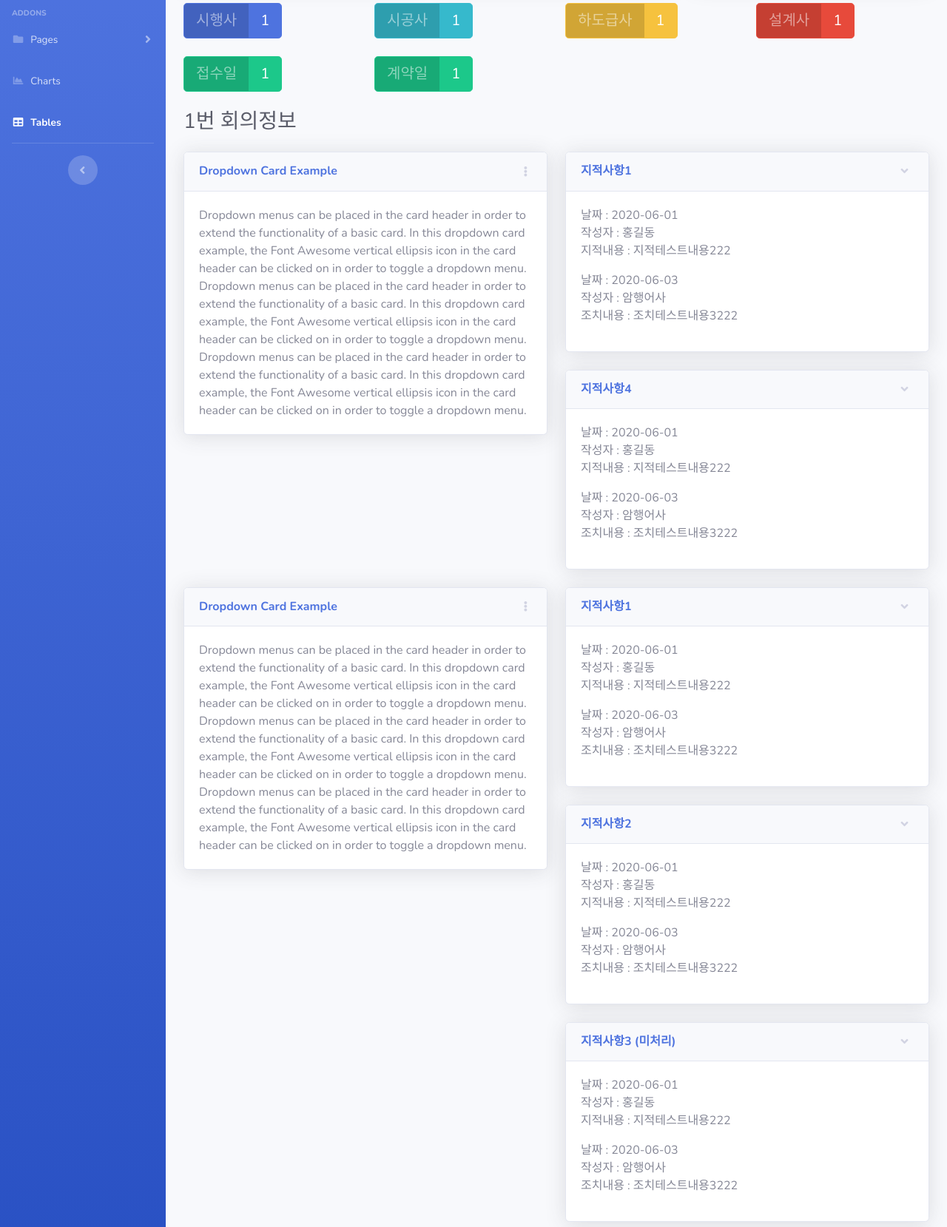
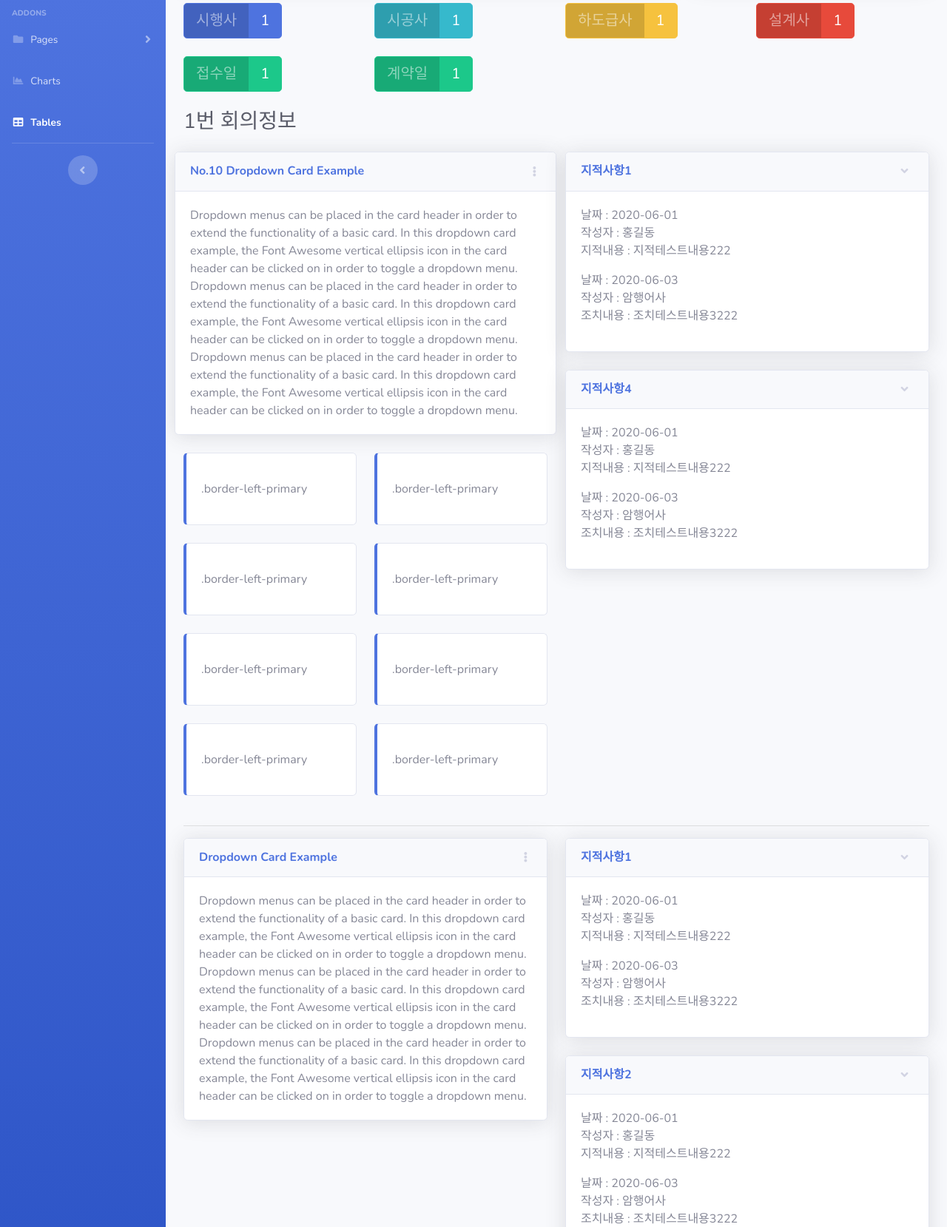
Before and after one commit to Trimage/pjt_manage_web, a Django app: page /tables/1/ in a window 1280 px wide. Shown: the part 279-1938 px from the top of the page at 74% size. Run offline with Django 3.2, Linux system fonts and the light colour scheme; data comes from the database, SQL or seed files in the repository; some libraries are stand-ins or nearby versions.

Commit message:
question_detail.html Grid작업 완료

```diff
--- a/templates/pybo/question_detail.html
+++ b/templates/pybo/question_detail.html
@@ -480,11 +480,13 @@
 
             <div class="col-lg-6">
 
+              <div class="row">
+
               <!-- Dropdown Card Example -->
               <div class="card shadow mb-4">
                 <!-- Card Header - Dropdown -->
                 <div class="card-header py-3 d-flex flex-row align-items-center justify-content-between">
-                  <h6 class="m-0 font-weight-bold text-primary">Dropdown Card Example</h6>
+                  <h6 class="m-0 font-weight-bold text-primary">No.10 Dropdown Card Example</h6>
                   <div class="dropdown no-arrow">
                     <a class="dropdown-toggle" href="#" role="button" id="dropdownMenuLink" data-toggle="dropdown" aria-haspopup="true" aria-expanded="false">
                       <i class="fas fa-ellipsis-v fa-sm fa-fw text-gray-400"></i>
@@ -504,6 +506,57 @@
                   Dropdown menus can be placed in the card header in order to extend the functionality of a basic card. In this dropdown card example, the Font Awesome vertical ellipsis icon in the card header can be clicked on in order to toggle a dropdown menu.
                 </div>
               </div>
+
+                <div class="col-lg-6">
+                  <div class="card mb-4 py-3 border-left-primary">
+                <div class="card-body">
+                  .border-left-primary
+                </div>
+              </div>
+                  <div class="card mb-4 py-3 border-left-primary">
+                <div class="card-body">
+                  .border-left-primary
+                </div>
+              </div>
+                  <div class="card mb-4 py-3 border-left-primary">
+                <div class="card-body">
+                  .border-left-primary
+                </div>
+              </div>
+                  <div class="card mb-4 py-3 border-left-primary">
+                <div class="card-body">
+                  .border-left-primary
+                </div>
+              </div>
+                </div>
+
+
+                <div class="col-lg-6">
+                  <div class="card mb-4 py-3 border-left-primary">
+                <div class="card-body">
+                  .border-left-primary
+                </div>
+              </div>
+                  <div class="card mb-4 py-3 border-left-primary">
+                <div class="card-body">
+                  .border-left-primary
+                </div>
+              </div>
+                  <div class="card mb-4 py-3 border-left-primary">
+                <div class="card-body">
+                  .border-left-primary
+                </div>
+              </div>
+                  <div class="card mb-4 py-3 border-left-primary">
+                <div class="card-body">
+                  .border-left-primary
+                </div>
+              </div>
+                </div>
+
+              </div>
+
+
 
             </div>
 
@@ -555,6 +608,7 @@
 
           </div>
 
+          <hr>
           <div class="row">
 
             <div class="col-lg-6">
```
